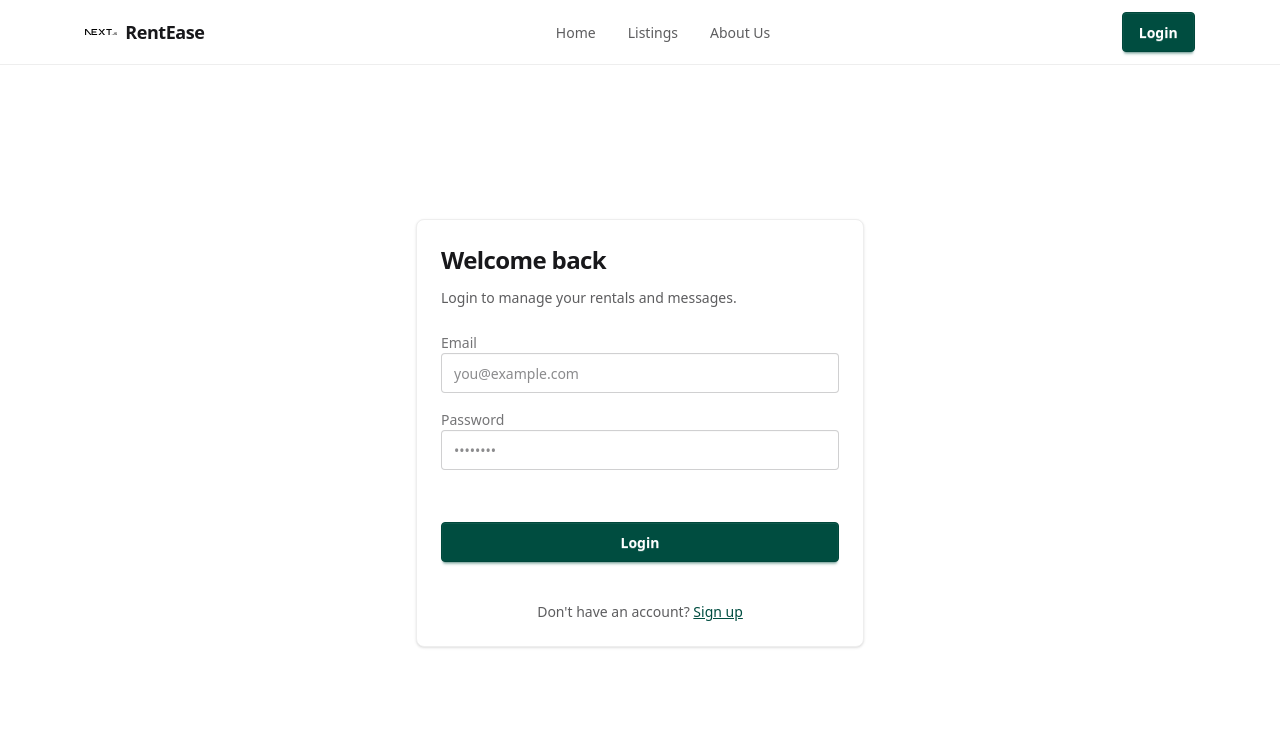
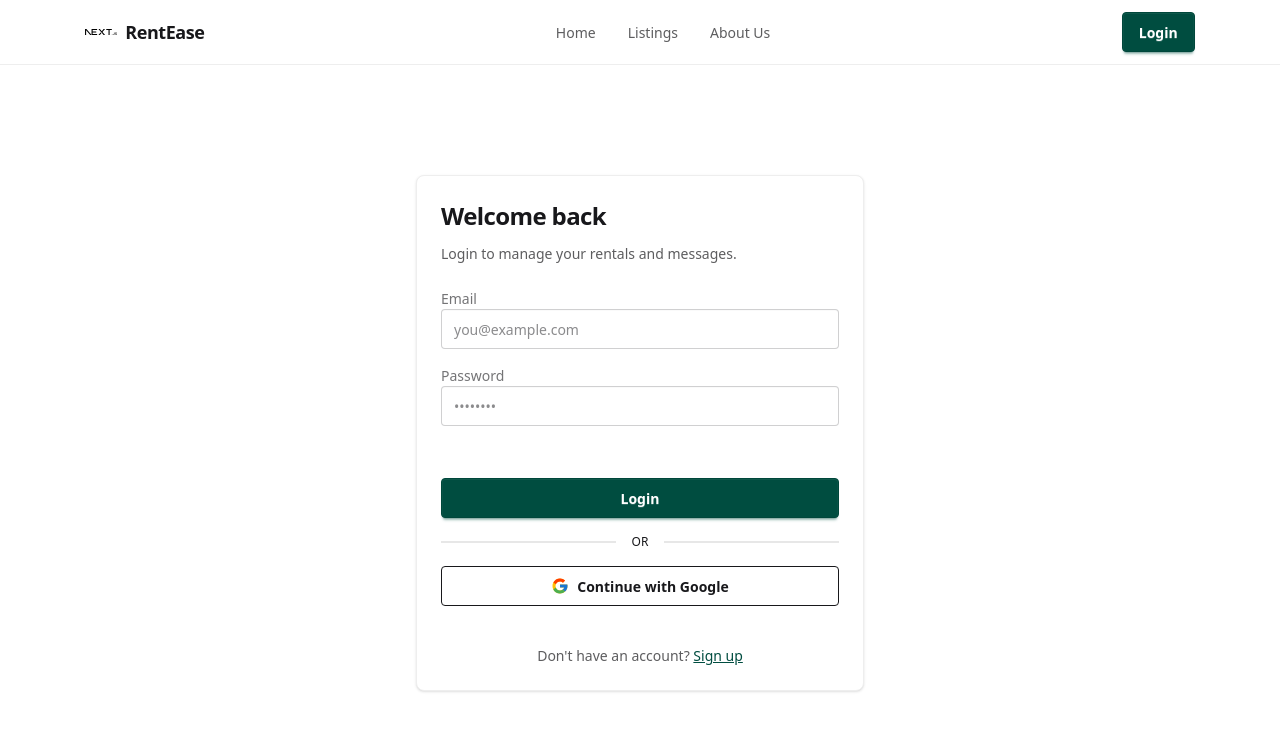
Before and after one commit to nazmulxdev/rental-marketplace, a Next.js app: page /login in a window 1280 px wide. Shown: the top 730 px of the page. Built offline with nearby package versions, Linux system fonts and the light colour scheme.

Commit message:
Social login btn added

```diff
--- a/src/components/auth/LoginForm.tsx
+++ b/src/components/auth/LoginForm.tsx
@@ -6,6 +6,7 @@
 // Parent server component supplies any server-passed defaults / messages later.
 
 import { FormEvent, useState } from "react";
+import { FcGoogle } from "react-icons/fc"; // Google icon (lightweight SVG)
 import Link from "next/link";
 
 interface LoginFormProps {
@@ -22,6 +23,17 @@
   const [form, setForm] = useState<FormState>({ email: presetEmail, password: "" });
   const [loading, setLoading] = useState(false);
   const [error, setError] = useState<string | null>(null);
+
+  // (AUTH_SOCIAL_GOOGLE) Replace with real NextAuth signIn('google') or custom OAuth flow.
+  const handleGoogle = async () => {
+    try {
+      console.log("GOOGLE_LOGIN_CLICKED");
+      // Example (after installing & configuring next-auth):
+      // await signIn('google', { callbackUrl: '/dashboard' });
+  } catch {
+      setError("Google login failed (mock)");
+    }
+  };
 
   const handleSubmit = async (e: FormEvent) => {
     e.preventDefault();
@@ -82,6 +94,18 @@
         {loading ? <span className="loading loading-spinner loading-sm" /> : "Login"}
       </button>
 
+      {/* Social login section */}
+      <div className="divider text-xs uppercase">or</div>
+      <button
+        type="button"
+        onClick={handleGoogle}
+        className="btn btn-outline w-full gap-2"
+        aria-label="Continue with Google"
+      >
+        <FcGoogle size={18} />
+        Continue with Google
+      </button>
+
       <div className="mt-6 text-center text-sm">
         <span className="text-base-content/70">Don&apos;t have an account? </span>
         <Link href="/register" className="link link-primary font-medium">
--- a/src/components/auth/RegisterForm.tsx
+++ b/src/components/auth/RegisterForm.tsx
@@ -5,6 +5,7 @@
 // Contains interactive sign-up logic separate from server-rendered wrapper page.
 
 import { FormEvent, useState } from "react";
+import { FcGoogle } from "react-icons/fc"; // Google icon
 import Link from "next/link";
 
 interface FormState {
@@ -19,6 +20,16 @@
   const [loading, setLoading] = useState(false);
   const [error, setError] = useState<string | null>(null);
   const [success, setSuccess] = useState(false);
+
+  // (AUTH_SOCIAL_GOOGLE) Replace with real signIn('google') when NextAuth or custom OAuth is configured.
+  const handleGoogle = async () => {
+    try {
+      console.log("GOOGLE_REGISTER_CLICKED");
+      // await signIn('google', { callbackUrl: '/dashboard' });
+    } catch {
+      setError("Google signup failed (mock)");
+    }
+  };
 
   const handleSubmit = async (e: FormEvent) => {
     e.preventDefault();
@@ -126,6 +137,17 @@
         {loading ? <span className="loading loading-spinner loading-sm" /> : "Create account"}
       </button>
 
+      <div className="divider text-xs uppercase">or</div>
+      <button
+        type="button"
+        onClick={handleGoogle}
+        className="btn btn-outline w-full gap-2"
+        aria-label="Continue with Google"
+      >
+        <FcGoogle size={18} />
+        Continue with Google
+      </button>
+
       <div className="mt-6 text-center text-sm">
         <span className="text-base-content/70">Already have an account? </span>
         <Link href="/login" className="link link-primary font-medium">
```
